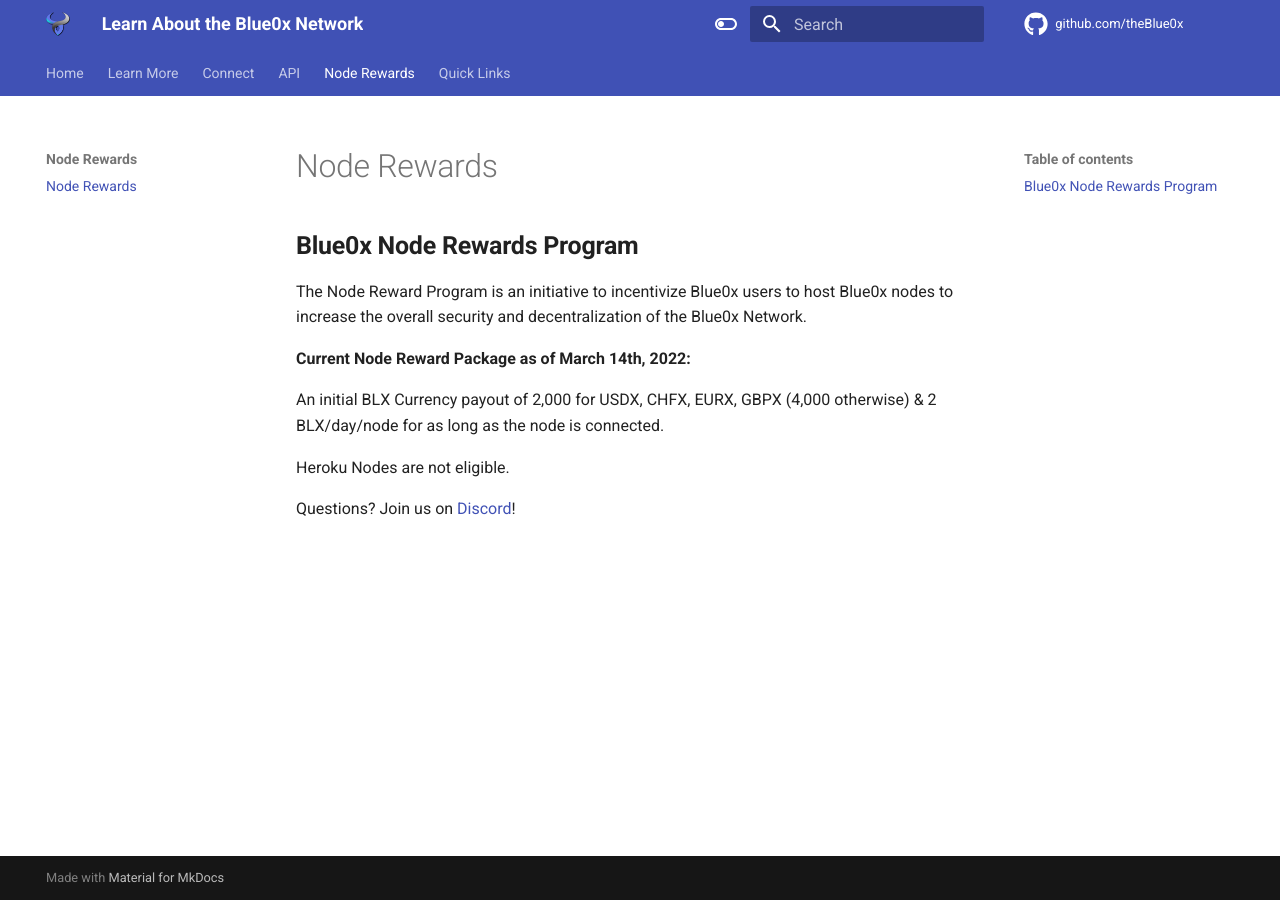
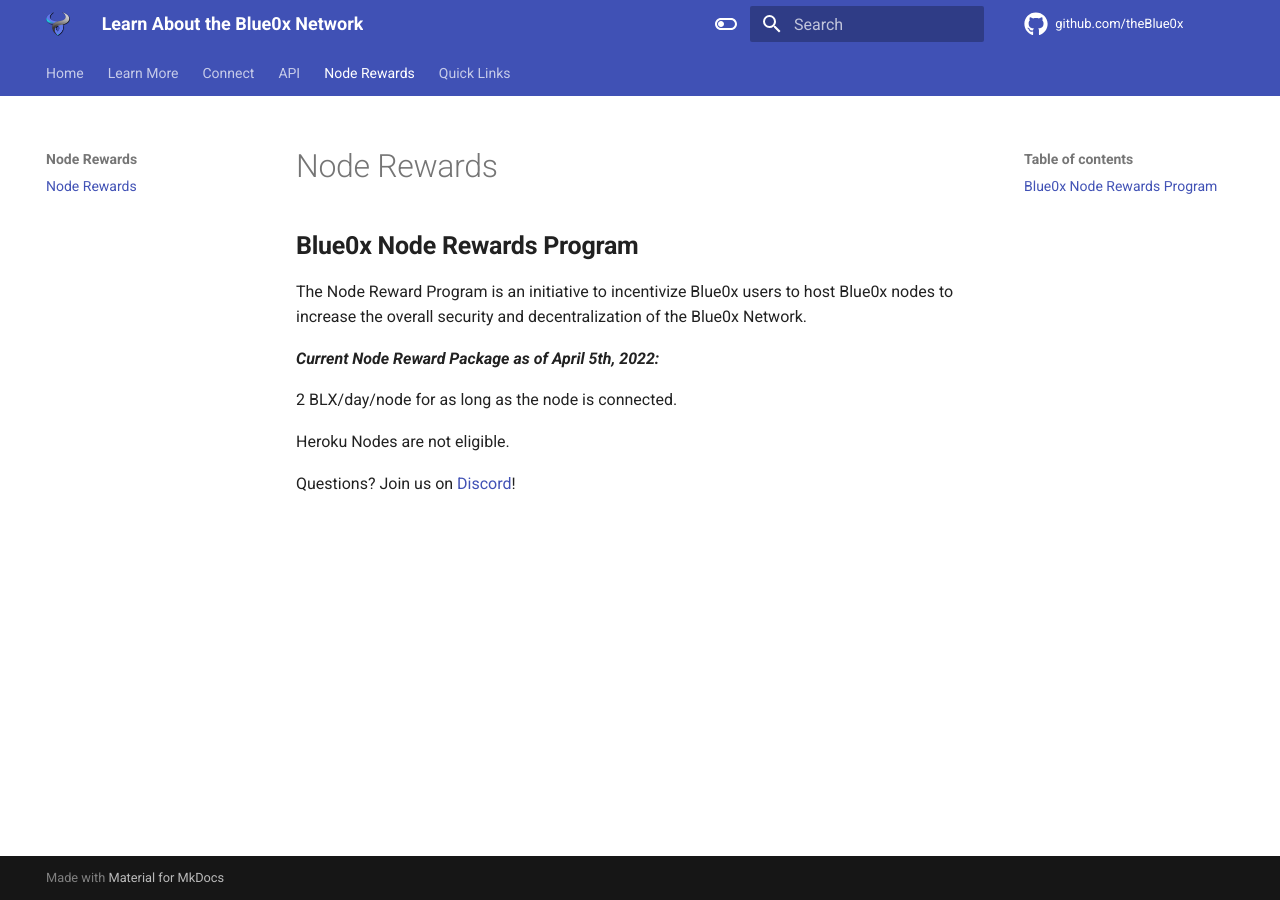
Before and after one commit to theBlue0x/docs, an MkDocs documentation site: the page built from docs/node_rewards/index.md, in a window 1280 px wide. Built offline with MkDocs 1.6.1 and Material for MkDocs 9.7.7, drawn with Linux system fonts in a browser that asks for light colours.

Commit message:
Update index.md

```diff
--- a/docs/node_rewards/index.md
+++ b/docs/node_rewards/index.md
@@ -2,10 +2,13 @@
 
 The Node Reward Program is an initiative to incentivize Blue0x users to host Blue0x nodes to increase the overall security and decentralization of the Blue0x Network.
 
-**Current Node Reward Package as of March 14th, 2022:**
+***Current Node Reward Package as of April 5th, 2022:***
 
-An initial BLX Currency payout of 2,000 for USDX, CHFX, EURX, GBPX (4,000 otherwise) & 2 BLX/day/node for as long as the node is connected.
+2 BLX/day/node for as long as the node is connected.
 
 Heroku Nodes are not eligible.
 
+
+
+
 Questions? Join us on [Discord](https://discord.com/invite/EbBWRSPW63)!
```
